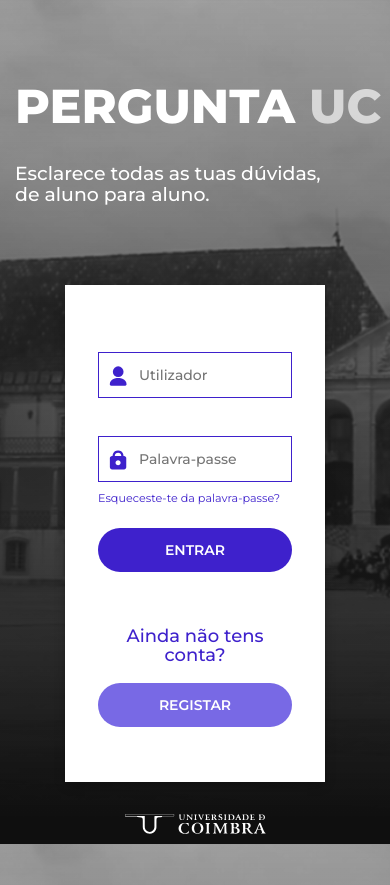
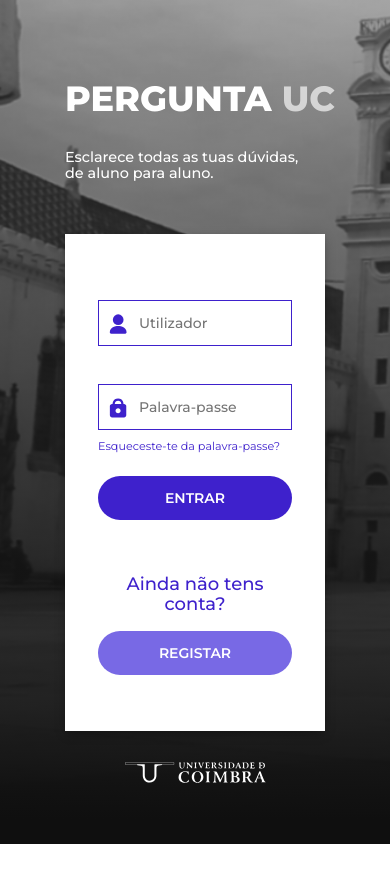
Before and after one commit to SolSantos/forum, a Django app: page / in a window 390 px wide. After the commit the page ends 844 px from the top, so only its background shows below. Run offline with Django 3.2, Linux system fonts and the light colour scheme; parts of the project's set-up code (start-up, migrations or seed data) failed here and were passed over; some libraries are stand-ins or nearby versions.

Commit message:
ajustes ao login

```diff
--- a/forum/static/forum/css/login.css
+++ b/forum/static/forum/css/login.css
@@ -14,6 +14,11 @@
     background-size: cover;
     background-repeat: no-repeat;
     background-attachment: fixed;
+}
+
+#areaLeft {
+    height: 100vh;
+    overflow: hidden;
 }
 
 #apresentacao {
@@ -190,6 +178,14 @@
     #logoSpace {
         display: none;
     }
+
+    #areaLeft {
+        height: auto;
+    }
+
+    #loginBox {
+        margin-top: calc(4vh + 8px);
+    }
 }
 
 @media screen and (max-width: 768px) {
@@ -197,7 +193,7 @@
         font-size: 15px;
     }
 
-    #loginArea {
+    #presentationArea, #loginArea {
         min-width: 260px;
     }
 }
@@ -206,4 +202,13 @@
     body {
         font-size: 14px;
     }
+
+    #apresentacao h1{
+        font-size: 9vw;
+    }
+
+    #apresentacao h2 {
+        font-size: 3.7vw;
+    }
+
 }
--- /dev/null
+++ b/forum/static/forum/js/login.js
@@ -0,0 +1,16 @@
+//Ajusta altura da div da coruja para não cortar a caixa do login quando esta é maior que a altura da janela.
+
+var heightAdjust = function () {
+    if($(window).width() > 992) {
+        if($("#areaRight").height() > $(window).height()) {
+            $("#areaLeft").css("height", $("#areaRight").height());
+            console.log("hey");
+        } else {
+            $("#areaLeft").css("height", "100vh");
+        }
+    } else {
+        $("#areaLeft").css("height", "auto");
+    }
+};
+
+window.addEventListener('resize', heightAdjust, true);
--- a/forum/templates/forum/login.html
+++ b/forum/templates/forum/login.html
@@ -16,25 +16,21 @@
 </head>
 <body>
 <div>
-    <div class="col-md-6">
+    <div id="areaLeft" class="col-md-6">
         <section id="presentationArea">
             <div id="apresentacao">
                 <h1>Pergunta <span>UC</span></h1>
                 <h2>Esclarece todas as tuas dúvidas,<br>de aluno para aluno.</h2>
             </div>
             <div id="logoSpace">
-                <div id="qmBox1">
-                <div id="qmBox2">
-                    <img alt="question mark" id="qm1" src="/static/forum/images/question_mark1.svg"/>
-                    <img alt="question mark" id="qm2" src="/static/forum/images/question_mark2.svg"/>
-                    <img alt="question mark" id="qm3" src="/static/forum/images/question_mark3.svg"/>
+                <div id="qmBox">
+                    <img alt="question mark" id="qm" src="/static/forum/images/question_mark.svg"/>
                 </div>
-                    </div>
                 <img alt="Logo Pergunta UC" id="logo" src="/static/forum/images/logo_white.svg"/>
             </div>
         </section>
     </div>
-    <div class="col-md-6">
+    <div id="areaRight" class="col-md-6">
         <section id="loginArea">
             <div id="loginBox">
                 <form action="/login/" method="POST">
@@ -51,22 +47,6 @@
         </section>
     </div>
 </div>
-    <!--
-    <h2>Login</h2>
-    <form action="/login/" method="POST">
-
-        <div>
-            <label>Username</label>
-            <input type="text" name="username">
-        </div>
-        <div>
-            <label>Password</label>
-            <input type="password" name="password">
-        </div>
-        <div>
-            <input type="submit" name="submit" value="submit">
-        </div>
-
-    -->
+<script src="/static/forum/js/login.js"></script>
 </body>
 </html>
--- a/forum_uc/settings.py
+++ b/forum_uc/settings.py
@@ -121,4 +121,4 @@
 
 STATIC_URL = '/static/'
 
-locale.setlocale(locale.LC_TIME, "pt_PT")
+locale.setlocale(locale.LC_TIME, "Portuguese")
```
Also changed, not shown: other parts of forum/static/forum/css/login.css (+5 -22 lines), db.sqlite3, forum/static/forum/images/question_mark.svg (added).
